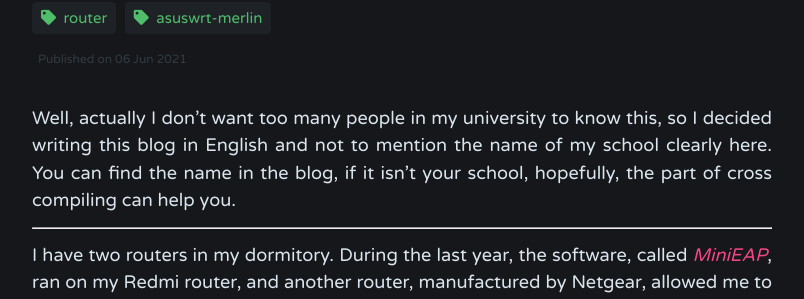
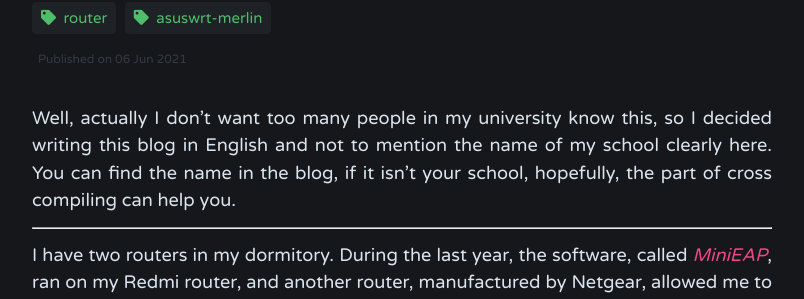
Before and after one commit to MyCodingSucks/MyCodingSucks.github.io, a Jekyll site: the page built from _posts/2021-06-06-Using-Router-in-Dormitory.md, in a window 1280 px wide and 900 px high. Shown: the part 288-587 px from the top of the window, without its empty margins (238-1042 px from the left). Built offline with Jekyll 4.4.1, drawn with Linux system fonts in a browser that asks for light colours; comment, search, counter and statistics services are not loaded; some of the changed text lies outside the part shown.

Commit message:
Correcting some grammar mistake

```diff
--- a/_posts/2021-06-06-Using-Router-in-Dormitory.md
+++ b/_posts/2021-06-06-Using-Router-in-Dormitory.md
@@ -5,7 +5,7 @@ date:   2021-06-06
 tags: router asuswrt-merlin
 ---
 
-Well, actually I don't want too many people in my university to know this, so I decided writing this blog in English and not to mention the name of my school clearly here. You can find the name in the blog, if it isn't your school, hopefully, the part of cross compiling can help you.
+Well, actually I don't want too many people in my university know this, so I decided writing this blog in English and not to mention the name of my school clearly here. You can find the name in the blog, if it isn't your school, hopefully, the part of cross compiling can help you.
 
 ---
 
```
Also changed, not shown: other parts of _posts/2021-06-06-Using-Router-in-Dormitory.md (+6 -6 lines).
